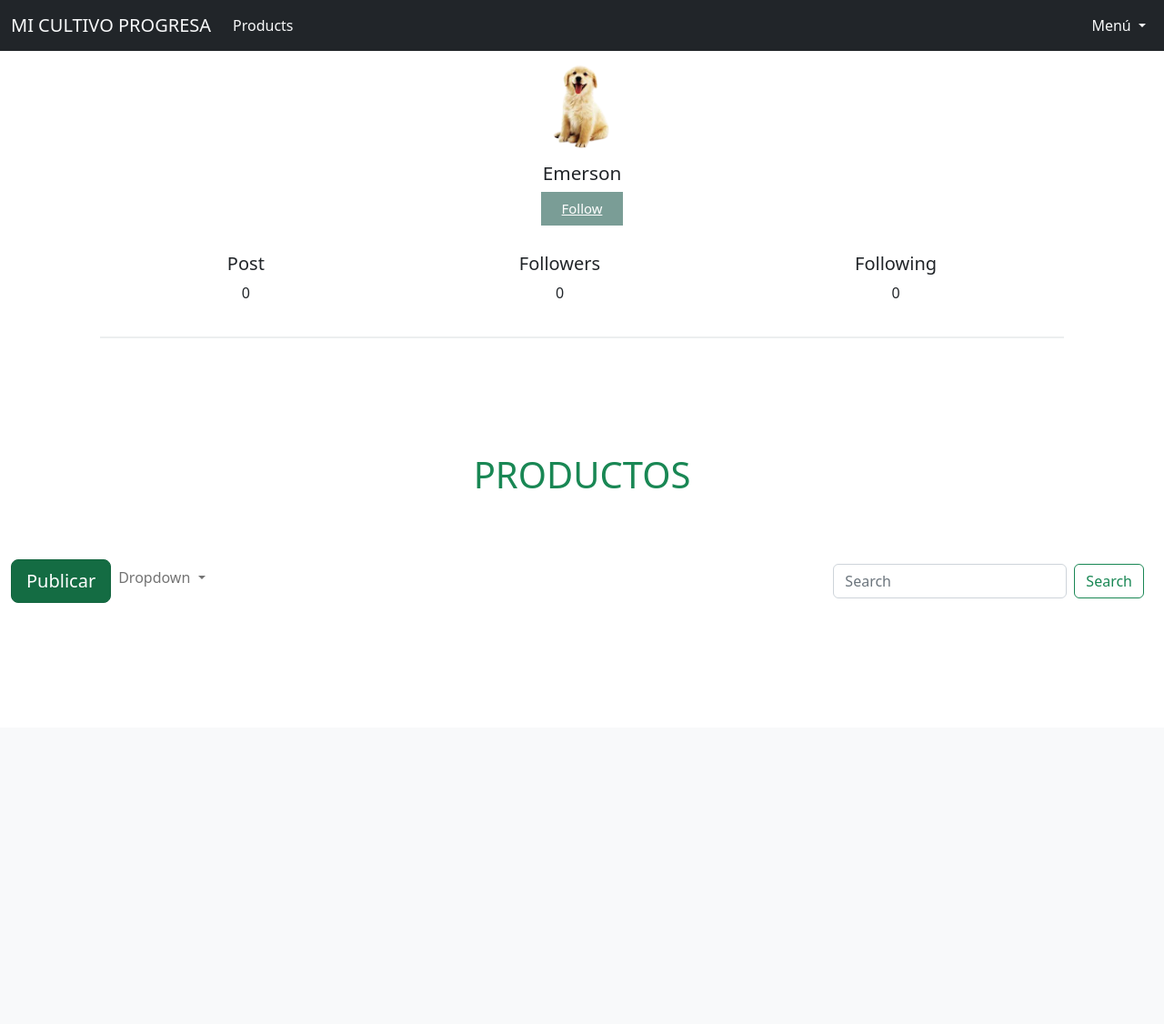
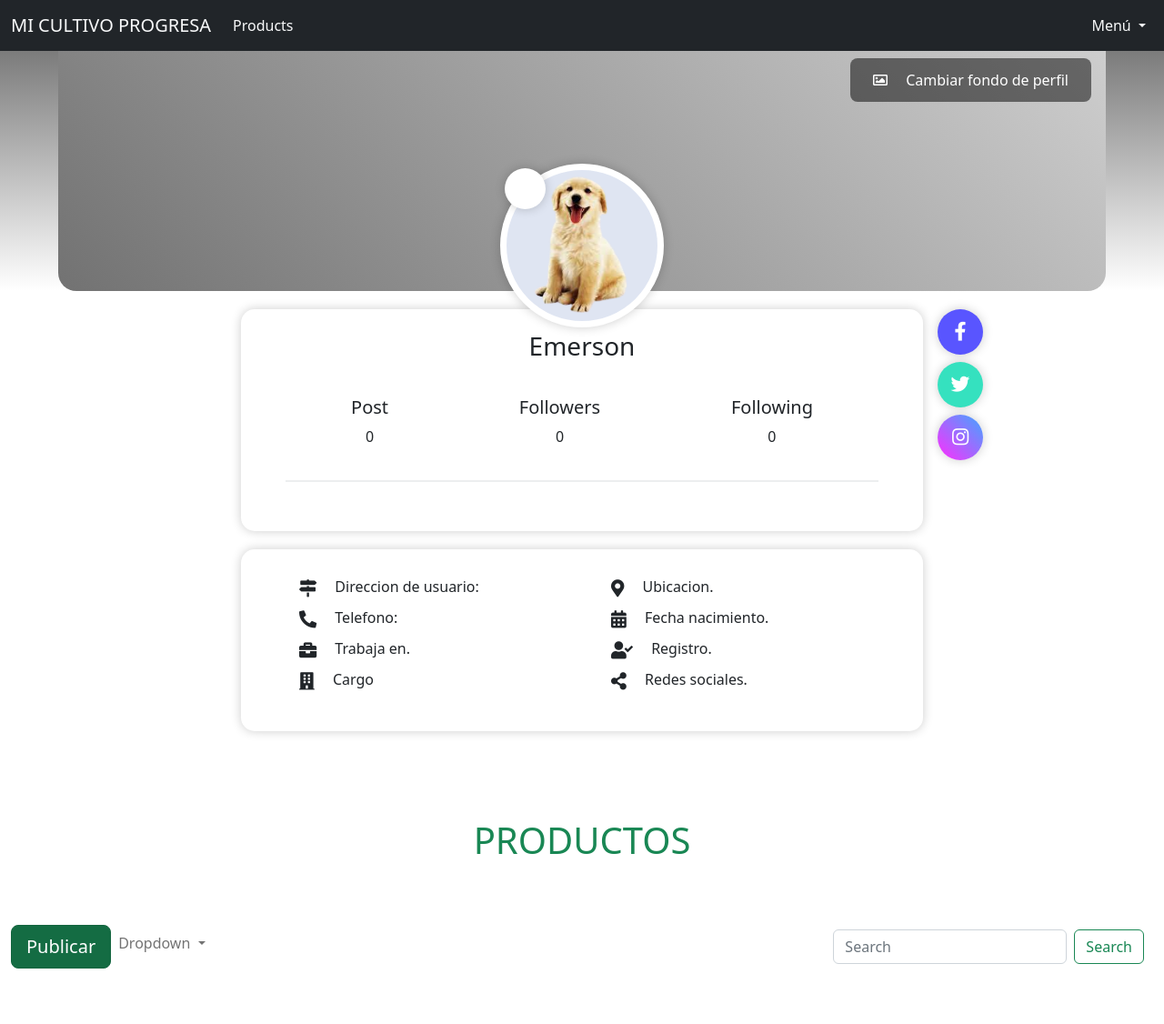
Before and after one commit to JohanMorenoT/ProjectMC, a Django app: a page that uses AppMC/templates/social/layout.html in a window 1280 px wide. Shown: the whole page at 91% size. Before the commit the page ends 663 px from the top, so only its background shows below. Run offline with Django 4.2, Linux system fonts and the light colour scheme; a user stored in the database is signed in; data comes from the database, SQL or seed files in the repository; both versions use the stored data as it was after the commit; some libraries are stand-ins or nearby versions.

Commit message:
diseño de perfiles

```diff
--- /dev/null
+++ b/AppMC/static/css/perfil.css
@@ -0,0 +1,226 @@
+
+html {
+  -webkit-text-size-adjust: 100%;
+  -ms-text-size-adjust: 100%;
+  text-size-adjust: 100%;
+  line-height: 1.4;
+}
+
+
+* {
+  margin: 0;
+  padding: 0;
+  -webkit-box-sizing: border-box;
+  -moz-box-sizing: border-box;
+  box-sizing: border-box;
+}
+
+body {
+  color: #404040;
+  font-family: "Arial", Segoe UI, Tahoma, sans-serifl, Helvetica Neue, Helvetica;
+}
+
+
+.seccion-perfil-usuario .perfil-usuario-body,
+.seccion-perfil-usuario {
+  display: flex;
+  flex-wrap: wrap;
+  flex-direction: column;
+  align-items: center;
+}
+
+.seccion-perfil-usuario .perfil-usuario-header {
+  width: 100%;
+  display: flex;
+  justify-content: center;
+  background: linear-gradient(#777777, transparent);
+  margin-bottom: 1.25rem;
+}
+
+.seccion-perfil-usuario .perfil-usuario-portada {
+  display: block;
+  position: relative;
+  width: 90%;
+  height: 17rem;
+  background-image: linear-gradient(45deg, #727272, #cecece);
+  border-radius: 0 0 20px 20px;
+
+}
+
+.seccion-perfil-usuario .perfil-usuario-portada .boton-portada {
+  position: absolute;
+  top: 1rem;
+  right: 1rem;
+  border: 0;
+  border-radius: 8px;
+  padding: 12px 25px;
+  background-color: rgba(0, 0, 0, .5);
+  color: #fff;
+  cursor: pointer;
+}
+
+.seccion-perfil-usuario .perfil-usuario-portada .boton-portada i {
+  margin-right: 1rem;
+}
+
+.seccion-perfil-usuario .perfil-usuario-avatar {
+  display: flex;
+  width: 180px;
+  height: 180px;
+  align-items: center;
+  justify-content: center;
+  border: 7px solid #FFFFFF;
+  background-color: #DFE5F2;
+  border-radius: 50%;
+  box-shadow: 0 0 12px rgba(0, 0, 0, .2);
+  position: absolute;
+  bottom: -40px;
+  left: calc(50% - 90px);
+  z-index: 1;
+}
+
+.seccion-perfil-usuario .perfil-usuario-avatar img {
+  width: 100%;
+  position: relative;
+  border-radius: 50%;
+}
+
+.seccion-perfil-usuario .perfil-usuario-avatar .boton-avatar {
+  position: absolute;
+  left: -2px;
+  top: -2px;
+  border: 0;
+  background-color: #fff;
+  box-shadow: 0 0 12px rgba(0, 0, 0, .2);
+  width: 45px;
+  height: 45px;
+  border-radius: 50%;
+  cursor: pointer;
+}
+
+.seccion-perfil-usuario .perfil-usuario-body {
+  width: 70%;
+  position: relative;
+  max-width: 750px;
+}
+
+.seccion-perfil-usuario .perfil-usuario-body .titulo {
+  display: block;
+  width: 100%;
+  font-size: 1.75em;
+  margin-bottom: 0.5rem;
+}
+
+.seccion-perfil-usuario .perfil-usuario-body .texto {
+  color: #848484;
+  font-size: 0.95em;
+}
+
+.seccion-perfil-usuario .perfil-usuario-footer,
+.seccion-perfil-usuario .perfil-usuario-bio {
+  display: flex;
+  flex-wrap: wrap;
+  padding: 1.5rem 2rem;
+  box-shadow: 0 0 12px rgba(0, 0, 0, .2);
+  background-color: #fff;
+  border-radius: 15px;
+  width: 100%;
+}
+
+.seccion-perfil-usuario .perfil-usuario-bio {
+  margin-bottom: 1.25rem;
+  text-align: center;
+}
+
+.seccion-perfil-usuario .lista-datos {
+  width: 50%;
+  list-style: none;
+}
+
+.seccion-perfil-usuario .lista-datos li {
+  padding: 5px 0;
+}
+
+.seccion-perfil-usuario .lista-datos li>.icono {
+  margin-right: 1rem;
+  font-size: 1.2rem;
+  vertical-align: middle;
+}
+
+.seccion-perfil-usuario .redes-sociales {
+  position: absolute;
+  right: calc(0px - 50px - 1rem);
+  top: 0;
+  display: flex;
+  flex-direction: column;
+}
+
+.seccion-perfil-usuario .redes-sociales .boton-redes {
+  border: 0;
+  background-color: #fff;
+  text-decoration: none;
+  display: inline-flex;
+  align-items: center;
+  justify-content: center;
+  width: 50px;
+  height: 50px;
+  border-radius: 50%;
+  color: #fff;
+  box-shadow: 0 0 12px rgba(0, 0, 0, .2);
+  font-size: 1.3rem;
+}
+
+.seccion-perfil-usuario .redes-sociales .boton-redes+.boton-redes {
+  margin-top: .5rem;
+}
+
+.seccion-perfil-usuario .boton-redes.facebook {
+  background-color: #5955FF;
+}
+
+.seccion-perfil-usuario .boton-redes.twitter {
+  background-color: #35E1BF;
+}
+
+.seccion-perfil-usuario .boton-redes.instagram {
+  background: linear-gradient(45deg, #FF2DFD, #40A7FF);
+}
+
+
+@media (max-width: 750px) {
+  .seccion-perfil-usuario .lista-datos {
+      width: 100%;
+  }
+
+  .seccion-perfil-usuario .perfil-usuario-portada,
+  .seccion-perfil-usuario .perfil-usuario-body {
+      width: 95%;
+  }
+
+  .seccion-perfil-usuario .redes-sociales {
+      position: relative;
+      flex-direction: row;
+      width: 100%;
+      left: 0;
+      text-align: center;
+      margin-top: 1rem;
+      margin-bottom: 1rem;
+      align-items: center;
+      justify-content: center
+  }
+
+  .seccion-perfil-usuario .redes-sociales .boton-redes+.boton-redes {
+      margin-left: 1rem;
+      margin-top: 0;
+  }
+}
+
+.mensaje a {
+  color: inherit;
+  margin-right: .5rem;
+  display: inline-block;
+}
+.mensaje a:hover {
+  color: #309B76;
+  transform: scale(1.4)
+}
--- a/AppMC/templates/social/layout.html
+++ b/AppMC/templates/social/layout.html
@@ -8,8 +8,10 @@
 	<link rel="stylesheet" type="text/css" href="{% static 'css/estilos.css' %}">
 	<link rel="stylesheet" type="text/css" href="{% static 'css/Style.css' %}">
 	<link rel="stylesheet" type="text/css" href="{% static 'css/Style2.css' %}">
+	<link rel="stylesheet" type="text/css" href="{% static 'css/perfil.css' %}">
     <link rel="shortcut icon" href="{% static 'img/Logo.jpg' %}" type="image/x-icon">
     <link href="https://cdn.jsdelivr.net/npm/bootstrap@5.2.0/dist/css/bootstrap.min.css" rel="stylesheet" integrity="sha384-gH2yIJqKdNHPEq0n4Mqa/HGKIhSkIHeL5AyhkYV8i59U5AR6csBvApHHNl/vI1Bx" crossorigin="anonymous">
+	<link rel="stylesheet" href="https://pro.fontawesome.com/releases/v5.10.0/css/all.css" integrity="sha384-AYmEC3Yw5cVb3ZcuHtOA93w35dYTsvhLPVnYs9eStHfGJvOvKxVfELGroGkvsg+p" crossorigin="anonymous" />
     <link rel="stylesheet" href="https://cdn.jsdelivr.net/npm/bootstrap-icons@1.4.0/font/bootstrap-icons.css">
 </head>
 <body>
--- a/AppMC/templates/social/profile.html
+++ b/AppMC/templates/social/profile.html
@@ -3,23 +3,24 @@
 
 <br><br>
 <!-- Profile -->
-<div class="container">
-	<div class="profile">
-		<img src="{{ user.profile.image.url }}">
-		<h2>{{ user.username }}</h2>
 
-		{% if request.user.is_authenticated %}
-			{% if user.username != request.user.username %}
-				{% if user not in request.user.profile.following %}
-				<button><a class="follow-button" href="{% url 'follow' user %}">Follow</a></button>
-				{% else %}
-				<button><a class="follow-button" href="{% url 'unfollow' user %}">Unfollow</a></button>
-				{% endif %}
-			{% endif %}
-		{% endif %}
+<section class="seccion-perfil-usuario">
+	<div class="perfil-usuario-header">
+		<div class="perfil-usuario-portada">
+			<div class="perfil-usuario-avatar">
+				<img src="{{ user.profile.image.url }}" alt="img-avatar">
+				<button type="button" class="boton-avatar">
+					<i class="far fa-image"></i>
+				</button>
 			</div>
-
-	<!-- Follow items -->
+			<button type="button" class="boton-portada">
+				<i class="far fa-image"></i> Cambiar fondo de perfil
+			</button>
+		</div>
+	</div>
+	<div class="perfil-usuario-body">
+		<div class="perfil-usuario-bio">
+			<h3 class="titulo">{{ user.username }}</h3>
 			<div class="follow">
 				<div>
 					<h5>Post</h5>
@@ -36,6 +37,29 @@
 				</div>
 			</div>
 		</div>
+		<div class="perfil-usuario-footer">
+			<ul class="lista-datos">
+				<li><i class="icono fas fa-map-signs"></i> Direccion de usuario:</li>
+				<li><i class="icono fas fa-phone-alt"></i> Telefono:</li>
+				<li><i class="icono fas fa-briefcase"></i> Trabaja en.</li>
+				<li><i class="icono fas fa-building"></i> Cargo</li>
+			</ul>
+			<ul class="lista-datos">
+				<li><i class="icono fas fa-map-marker-alt"></i> Ubicacion.</li>
+				<li><i class="icono fas fa-calendar-alt"></i> Fecha nacimiento.</li>
+				<li><i class="icono fas fa-user-check"></i> Registro.</li>
+				<li><i class="icono fas fa-share-alt"></i> Redes sociales.</li>
+			</ul>
+		</div>
+		<div class="redes-sociales">
+			<a href="" class="boton-redes facebook fab fa-facebook-f"><i class="icon-facebook"></i></a>
+			<a href="" class="boton-redes twitter fab fa-twitter"><i class="icon-twitter"></i></a>
+			<a href="" class="boton-redes instagram fab fa-instagram"><i class="icon-instagram"></i></a>
+		</div>
+	</div>
+</section>
+</div>
+
 
 
 {{ block.super }}
```
Also changed, not shown: db.sqlite3, media/perro-removebg-preview.png (added). Lines whose indentation alone changed are shown as unchanged.
